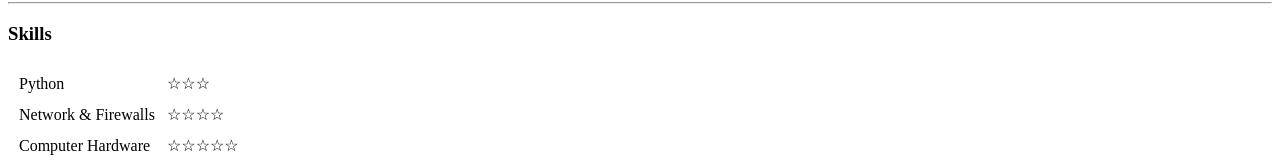
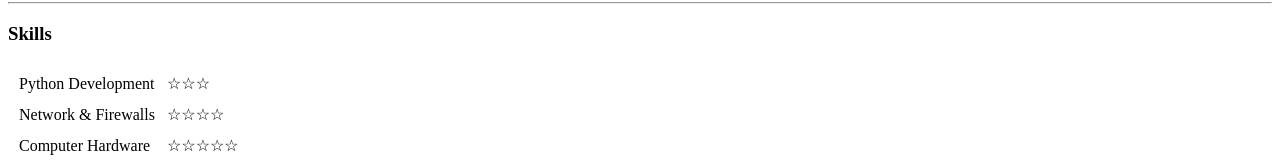
Before and after one commit to chavdakishan9978/cv, a plain HTML site: page index.html in a window 1280 px wide. Shown: the part 562-725 px from the top of the page. Drawn offline with Linux system fonts and the light colour scheme.

Commit message:
update index.html

```diff
--- a/index.html
+++ b/index.html
@@ -45,7 +45,7 @@
      <h3>Skills</h3>
      <table cellspacing= "10">
            <tr>
-             <td>Python</td>
+             <td>Python Development</td>
              <td>☆☆☆<td>
            </tr>
            <tr>
```
